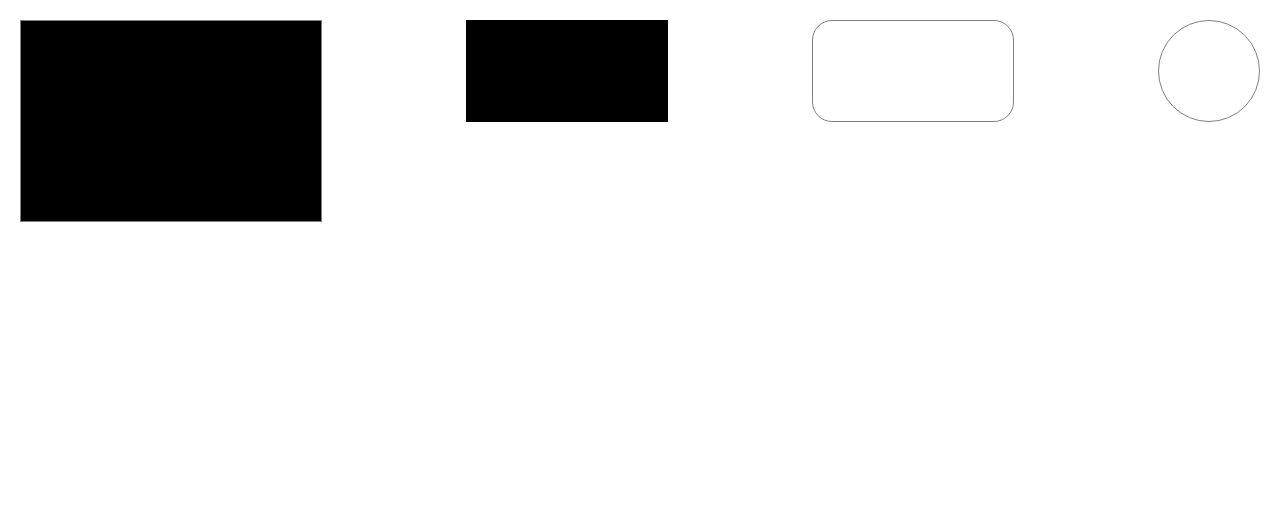
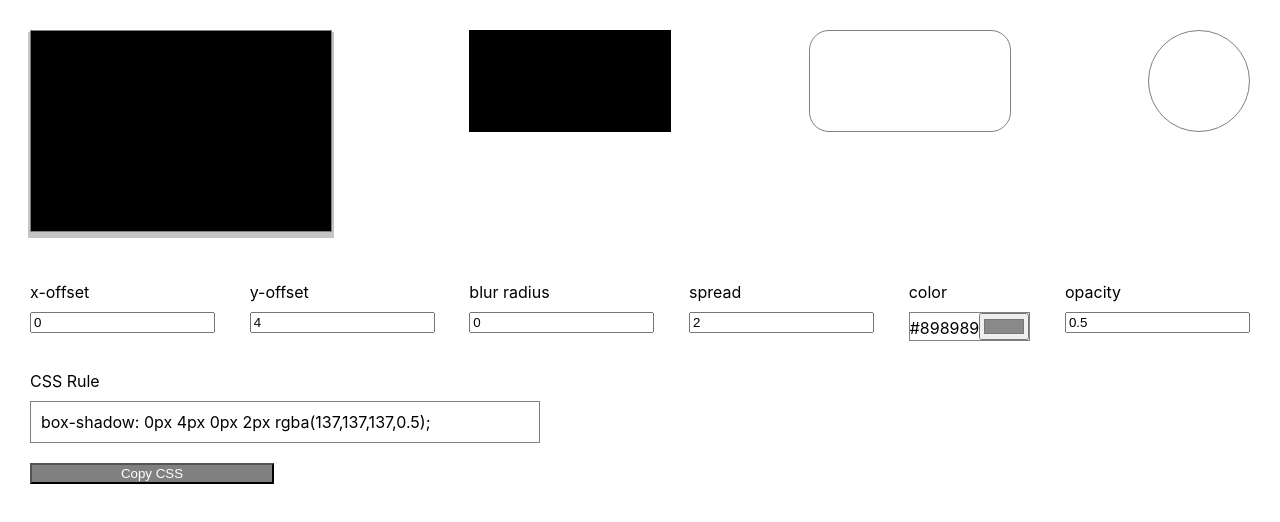
Before and after one commit to firstbytehq/css-box-shadow-app, a React (Create React App) app: page / in a window 1280 px wide. Shown: the top 522 px of the page. Built offline with nearby package versions, Linux system fonts and the light colour scheme.

Commit message:
box-shadow css propery configurable

```diff
--- /dev/null
+++ b/src/Input.js
@@ -0,0 +1,40 @@
+import React from 'react';
+
+import styled from 'styled-components';
+
+const Input = styled.div`
+  margin-top: 20px;
+  display: flex;
+  flex-direction: column;
+`;
+const Label = styled.span`
+  margin-bottom: 10px;
+`;
+const ColorInput = styled.div`
+  border: 1px solid grey;
+`
+
+export default ({ label, value, onChange, type }) => {
+  return(
+    <Input>
+      <Label>{label}</Label>
+      {
+        label === 'color'?
+        <ColorInput>
+          <span>{value}</span>
+          <input
+            value={value}
+            type={type}
+            onChange={(e) => onChange(e.target.value)}
+          />
+        </ColorInput>
+        :
+        <input
+          value={value}
+          type={type}
+          onChange={(e) => onChange(e.target.value)}
+        />
+      }
+    </Input>
+  )
+}
--- a/src/Shape.js
+++ b/src/Shape.js
@@ -1,10 +1,15 @@
 import React, { useState } from 'react';
 import styled from 'styled-components';
 
+import Input from './Input'
+
 const Container = styled.div`
-  padding: 20px;
+  padding: 30px;
+`;
+const Row = styled.div`
   display: flex;
   justify-content: space-between;
+  margin-bottom: 30px;
 `
 
 const Rectangle = styled.div`
@@ -14,6 +19,7 @@ const Rectangle = styled.div`
   background-color: ${props => props.isActive || props.isSelected? 'black' : 'transparent'};
   border-width: thin;
   border-color: ${props => !props.isSelected && 'grey'};
+  box-shadow: ${props => props.isActive&& props.boxShadow};
 `;
 const RoundedRectangle = styled.div`
   width: ${props => props.isActive ? '300px' : '200px'};
@@ -23,6 +29,7 @@ const RoundedRectangle = styled.div`
   border-width: thin;
   border-color: ${props => !props.isSelected && 'grey'};
   border-radius: 20px;
+  box-shadow: ${props => props.isActive&& props.boxShadow};
 `;
 const Circle = styled.div`
   width: ${props => props.isActive ? '250px' : '100px'};
@@ -32,6 +39,7 @@ const Circle = styled.div`
   border-width: thin;
   border-color: ${props => !props.isSelected && 'grey'};
   border-radius: 100%;
+  box-shadow: ${props => props.isActive&& props.boxShadow};
 `
 
 export default () => {
@@ -68,9 +76,39 @@ export default () => {
     setShapes(updatedShape);
   }
 
+  const [xOffset, setXoffset] = useState(0);
+  const [yOffset, setYoffset] = useState(4);
+  const [blurRadius, setBlurRadius] = useState(0);
+  const [spread, setSpread] = useState(2);
+  const [color, setColor] = useState('#898989');
+  const [opacity, setOpacity] = useState(0.50);
+
+  const col = color.replace('#', '');
+  let bigint = parseInt(col, 16);
+  let r = (bigint >> 16) & 255;
+  let g = (bigint >> 8) & 255;
+  let b = bigint & 255;
+
+  const colorCode = `rgba(${r},${g},${b},${opacity})`
+  const cssCode = `${xOffset}px ${yOffset}px ${blurRadius}px ${spread}px ${colorCode}`;
+
+  const copyCss = (copyText) => {
+    let input = document.createElement('textarea');
+    input.innerHTML = copyText;
+    document.body.appendChild(input);
+    input.select();
+    let result = document.execCommand('copy');
+    document.body.removeChild(input);
+    return result;
+  }
+
   return(
     <Container>
-      <ActiveShape isActive />
+      <Row>
+        <ActiveShape
+          isActive
+          boxShadow={cssCode}
+        />
         {
           shapes.map(item => {
             const { Shape, isSelected, id } = item;
@@ -79,6 +117,39 @@ export default () => {
             )
           })
         }
+      </Row>
+      <Row>
+        <Input label='x-offset' value={xOffset} onChange={(value) => setXoffset(value)} />
+        <Input label='y-offset' value={yOffset} onChange={(value) => setYoffset(value)} />
+        <Input label='blur radius' value={blurRadius} onChange={(value) => setBlurRadius(value)} />
+        <Input label='spread' value={spread} onChange={(value) => setSpread(value)} />
+        <Input label='color' value={color} onChange={(value) => setColor(value)} type="color" />
+        <Input label='opacity' value={opacity} onChange={(value) => setOpacity(value)} />
+      </Row>
+      <span>CSS Rule</span>
+      <BorderBox>
+        <span>{`box-shadow: ${cssCode};`}</span>
+      </BorderBox>
+      <CssButton onClick={() => copyCss(`box-shadow: ${cssCode};`)}>
+        Copy CSS
+      </CssButton>
     </Container>
   )
 }
+
+const BorderBox = styled.div`
+  border: 1px solid grey;
+  height: 30px;
+  width: 40%;
+  padding-left: 10px;
+  padding-right: 10px;
+  padding-top: 10px;
+  align-items: center;
+  margin-top: 10px;
+`;
+const CssButton = styled.button`
+  margin-top: 20px;
+  width: 20%;
+  background-color: grey;
+  color: white;
+`;
```
Lines whose indentation alone changed are shown as unchanged.
